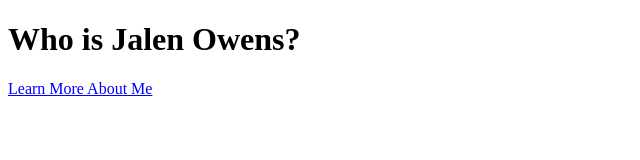
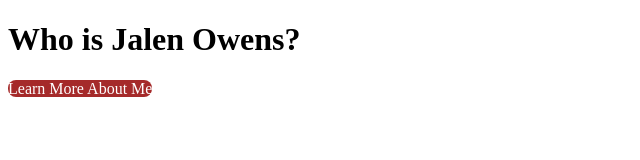
Before and after one commit to jalentelisa/codecrewproject, a plain HTML site: page index.html in a window 1280 px wide. Shown: the whole page, without its empty margins (0-640 px from the left). Drawn offline with Linux system fonts and the light colour scheme.

Commit message:
styles.css

```diff
--- a/styles.css
+++ b/styles.css
@@ -1,3 +1,9 @@
 a {
-  color: blue;
+  color: white;
+  text-decoration: none;
+  background-color: brown;
+  border-radius: 8px;
 }
+a:hover{
+  background-color: black;
+}
```
